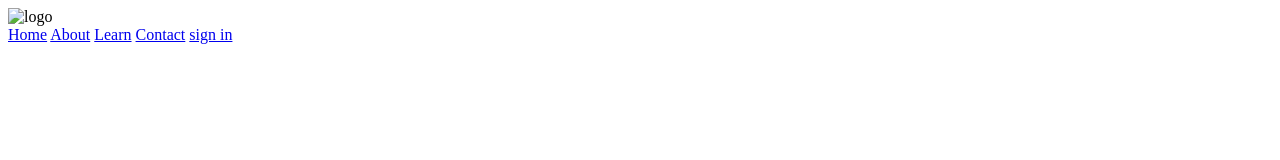
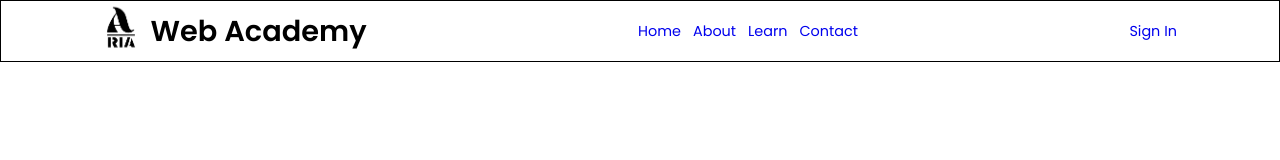
Before and after one commit to ariafatah0711/dicoding_1, a plain HTML site: page index.html in a window 1280 px wide. Drawn offline with Linux system fonts and the light colour scheme.

Commit message:
update header

```diff
--- a/css/style.css
+++ b/css/style.css
@@ -0,0 +1,105 @@
+/* html */
+@import url('https://fonts.googleapis.com/css2?family=Poppins:wght@400;600&display=swap');
+
+:root {
+    --main-color: #d3ad7f;
+    --black: #13131a;
+    --bg: #010103;
+    --border: .1rem solid rgba(255, 255, 255, 0.3);
+    --brd: 1px solid black;
+
+    --border: .1rem solid rgba(0, 0, 0, 0.2);
+    --bg: #fff;
+}
+
+* {
+    font-family: 'Poppins', Tahoma ,sans-serif;
+    margin: 0; padding: 0;
+    box-sizing: border-box;
+    outline: none; border: none;
+    text-decoration: none;
+    text-transform: capitalize;
+    transition: none;
+}
+
+html {
+    font-size: 75%;
+    overflow-x: hidden;
+    scroll-padding-top: 5rem;
+    scroll-behavior: smooth;
+}
+
+body {
+
+}
+
+/* header */
+header {
+    height: 5rem; width: 100%;
+    padding: 2.5rem 7%;
+    display: flex;
+    justify-content: space-between;
+    align-items: center;
+    position: fixed;
+    top: 0; left: 0; right: 0;
+    background: var(--bg);
+    border-bottom: var(--border);
+    font-size: 1.2rem;
+
+    border: var(--brd);
+}
+
+.navbar {
+    display: flex; gap: 1rem;
+}
+
+.logo-content {
+    display: flex; flex-wrap: nowrap; align-items: center;
+}
+
+.profil {
+    min-width: 5rem;
+    max-width: 5rem;
+}
+
+#menu-btn, #navbar-login {
+    display: none;
+}
+
+#login-display {
+    /* display: none; */
+    border-radius: 50%;
+    padding: 0.5rem;
+}
+
+.icons, #login-display {
+    display: none;
+    font-size: 2.5rem;
+}
+
+/* media quaries */
+@media (max-width:991px) {
+
+}
+
+@media (max-width:768px) {
+    html {font-size: 60%;}
+    .icons, #menu-btn, #navbar-login {
+        display: flex;
+    }
+    .navbar, #profil-login, #login-display {
+        display: none !important;
+    }
+}
+
+@media (max-width:450px) {
+    html {font-size: 45%;}
+}
+
+
+/* ###### */
+img {
+    height: 5rem !important;
+}
+
+/* div, .navbar {border: var(--brd);} */
--- a/index.html
+++ b/index.html
@@ -9,21 +9,31 @@
     <!-- css -->
     <link rel="stylesheet" href="./css/style.css">
     <!-- font awosome -->
+    <script src="https://kit.fontawesome.com/0d6ed94a1b.js" crossorigin="anonymous"></script>
 </head>
 <body>
 
     <!-- header start -->
     <header>
 
-        <img src="#" alt="logo">
+        <div class="logo-content">
+            <img src="./asset/image/logo.png" alt="logo">
+            <h1>Web Academy</h1>
+        </div>
+
 
         <nav class="navbar">
             <a href="#home">Home</a>
             <a href="#about">About</a>
             <a href="#learn">Learn</a>
             <a href="#contact">Contact</a>
-            <a onclick="login()" href="#">sign in</a>
+            <a id="navbar-login" onclick="login()" href="#">sign in</a>
         </nav>
+
+        <div class="profil">
+            <a id="profil-login" onclick="login()" href="#">sign in</a>
+            <img id="login-display" src="./asset/image/poto_profil.png" alt="profil">
+        </div>
 
         <div class="icons">
             <div class="fas fa-bars" id="menu-btn"></div>
@@ -33,7 +43,7 @@
     <!-- header end -->
 
     <!-- main start -->
-    <main>
+    <main aria>
 
         <section id="home">
 
@@ -65,7 +75,8 @@
     <!-- footer start -->
 
     <!-- script -->
-    <script src="./script/script.js"></script>
+    <script src="./script/login.js"></script>
+    <script src="./scriptnavbar.js/"></script>
 
 </body>
 </html>
--- /dev/null
+++ b/script/login.js
@@ -0,0 +1,18 @@
+// header
+const navbarLogin = document.getElementById(`navbar-login`);
+const profilLogin = document.getElementById(`profil-login`);
+const loginDisplay = document.getElementById(`login-display`);
+
+// login => untuk simulasi login dan menampilkan logo profil
+function login() {
+  navbarLogin.textContent = "account";
+  profilLogin.style.display = "none";
+  loginDisplay.style.display = "flex";
+}
+
+// resize(mengecilkan atau membesarkan layar) => menghapus logo profil
+window.addEventListener(`resize`, () => {
+  navbarLogin.textContent = "sign in";
+  loginDisplay.style.display = "none";
+  profilLogin.style.display = "flex";
+});
```
Also changed, not shown: asset/image/logo.png (added), asset/image/poto_profil.png (added), script/navbar.js (added), script/script.js (deleted).
